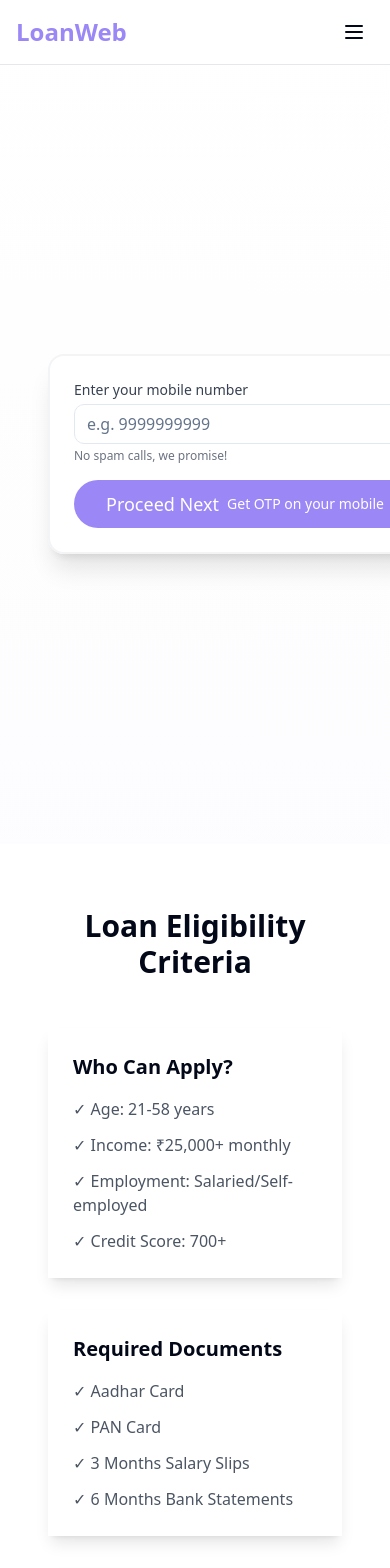
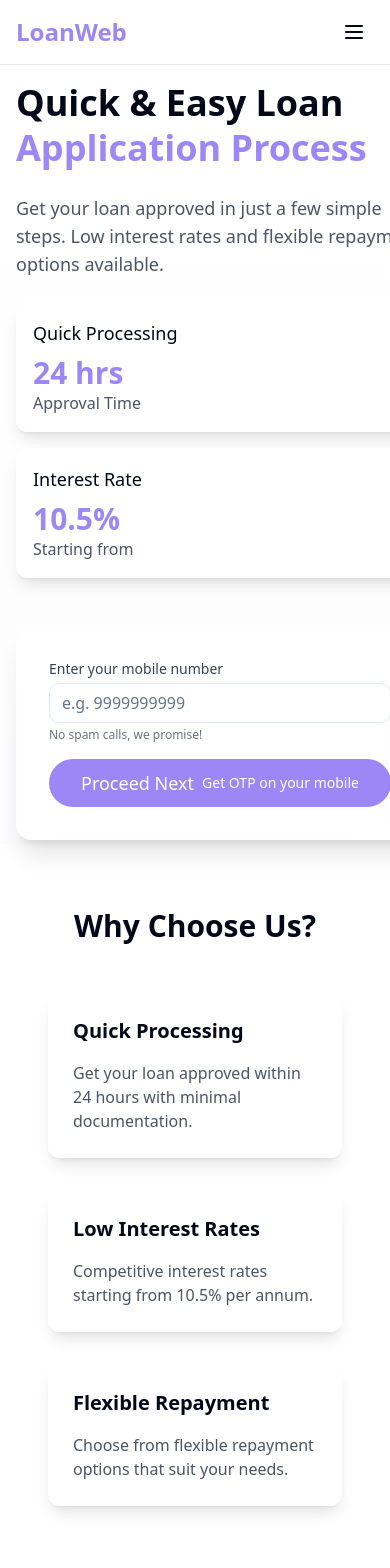
Before and after one commit to cryptolover92/quickfundsapply, a React (Vite) app: page / in a window 390 px wide. Shown: the top 1568 px of the page. Built offline with nearby package versions, Linux system fonts and the light colour scheme.

Commit message:
Refactor loan application form
- Remove unnecessary data review function.
- Improve form layout and responsiveness.
- Enhance hero section design.

```diff
--- a/src/pages/Index.tsx
+++ b/src/pages/Index.tsx
@@ -613,39 +613,96 @@ const Index = () => {
         </div>
       </nav>
 
-      <section className="relative min-h-screen flex items-center justify-center px-4 pt-16">
-        <div className="container mx-auto grid md:grid-cols-2 gap-12 items-center">
-          <div className="hidden md:block relative">
-            <div className="absolute -top-20 left-0">
-              <div className="glass-card p-4 rounded-xl mb-4 max-w-xs">
-                <h3 className="text-lg font-medium mb-2">Trusted by</h3>
-                <p className="text-3xl font-bold text-primary">4,00,000+</p>
-                <p className="text-gray-600">Borrowers</p>
+      <section className="relative min-h-screen pt-20">
+        <div className="container mx-auto px-4">
+          <div className="grid md:grid-cols-2 gap-12 items-center">
+            <div className="text-left space-y-6">
+              <motion.h1
+                initial={{ opacity: 0, y: 20 }}
+                animate={{ opacity: 1, y: 0 }}
+                className="text-4xl md:text-5xl font-bold leading-tight"
+              >
+                Quick & Easy Loan
+                <span className="text-primary block">Application Process</span>
+              </motion.h1>
+              <motion.p
+                initial={{ opacity: 0, y: 20 }}
+                animate={{ opacity: 1, y: 0 }}
+                transition={{ delay: 0.2 }}
+                className="text-lg text-gray-600"
+              >
+                Get your loan approved in just a few simple steps.
+                Low interest rates and flexible repayment options available.
+              </motion.p>
+              <motion.div
+                initial={{ opacity: 0, y: 20 }}
+                animate={{ opacity: 1, y: 0 }}
+                transition={{ delay: 0.4 }}
+                className="flex flex-col md:flex-row gap-4"
+              >
+                <div className="glass-card p-4 rounded-xl">
+                  <h3 className="text-lg font-medium mb-2">Quick Processing</h3>
+                  <p className="text-3xl font-bold text-primary">24 hrs</p>
+                  <p className="text-gray-600">Approval Time</p>
                 </div>
-              <div className="glass-card p-4 rounded-xl mb-4 max-w-xs">
-                <h3 className="text-lg font-medium mb-2">Loans Disbursed</h3>
-                <p className="text-3xl font-bold text-primary">₹18,000 Cr.</p>
+                <div className="glass-card p-4 rounded-xl">
+                  <h3 className="text-lg font-medium mb-2">Interest Rate</h3>
+                  <p className="text-3xl font-bold text-primary">10.5%</p>
+                  <p className="text-gray-600">Starting from</p>
                 </div>
-              <div className="glass-card p-4 rounded-xl max-w-xs">
-                <h3 className="text-lg font-medium mb-2">RBI registered NBFC</h3>
-              </div>
-            </div>
+              </motion.div>
             </div>
 
-          <div>
+            <div className="w-full max-w-2xl mx-auto">
               <motion.div
                 initial={{ opacity: 0, y: 20 }}
                 animate={{ opacity: 1, y: 0 }}
                 transition={{ duration: 0.5 }}
-              className="w-full max-w-md mx-auto bg-white/95 backdrop-blur-md border-2 border-gray-100 shadow-xl rounded-2xl p-6"
+                className="glass-morphism rounded-2xl p-8 w-full md:w-[40vw] max-w-2xl mx-auto"
               >
                 {currentStep > 1 && (
                   <div className="mb-8">
-                  <LoanProgressBar currentStep={currentStep} totalSteps={TOTAL_STEPS} />
+                    <LoanProgressBar currentStep={currentStep} totalSteps={4} />
                   </div>
                 )}
 
                 {renderFormStep()}
+              </motion.div>
+            </div>
+          </div>
+        </div>
+      </section>
+
+      <section className="py-16 px-4 bg-white">
+        <div className="container mx-auto max-w-6xl">
+          <h2 className="text-3xl font-bold text-center mb-12">Why Choose Us?</h2>
+          <div className="grid md:grid-cols-3 gap-8">
+            <motion.div
+              initial={{ opacity: 0, y: 20 }}
+              animate={{ opacity: 1, y: 0 }}
+              transition={{ delay: 0.1 }}
+              className="glass-card p-6 rounded-xl hover-lift"
+            >
+              <h3 className="font-semibold text-xl mb-4">Quick Processing</h3>
+              <p className="text-gray-600">Get your loan approved within 24 hours with minimal documentation.</p>
+            </motion.div>
+            <motion.div
+              initial={{ opacity: 0, y: 20 }}
+              animate={{ opacity: 1, y: 0 }}
+              transition={{ delay: 0.2 }}
+              className="glass-card p-6 rounded-xl hover-lift"
+            >
+              <h3 className="font-semibold text-xl mb-4">Low Interest Rates</h3>
+              <p className="text-gray-600">Competitive interest rates starting from 10.5% per annum.</p>
+            </motion.div>
+            <motion.div
+              initial={{ opacity: 0, y: 20 }}
+              animate={{ opacity: 1, y: 0 }}
+              transition={{ delay: 0.3 }}
+              className="glass-card p-6 rounded-xl hover-lift"
+            >
+              <h3 className="font-semibold text-xl mb-4">Flexible Repayment</h3>
+              <p className="text-gray-600">Choose from flexible repayment options that suit your needs.</p>
             </motion.div>
           </div>
         </div>
```
Lines whose indentation alone changed are shown as unchanged.
